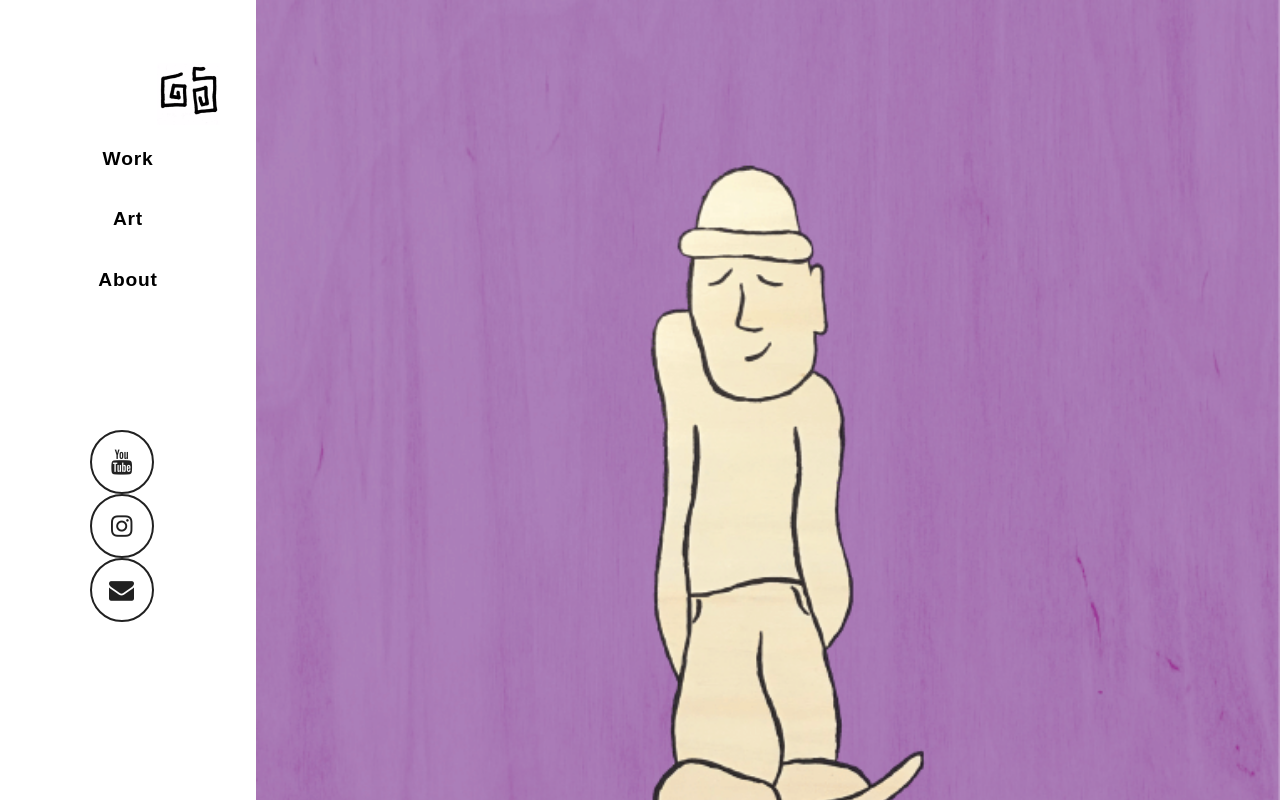
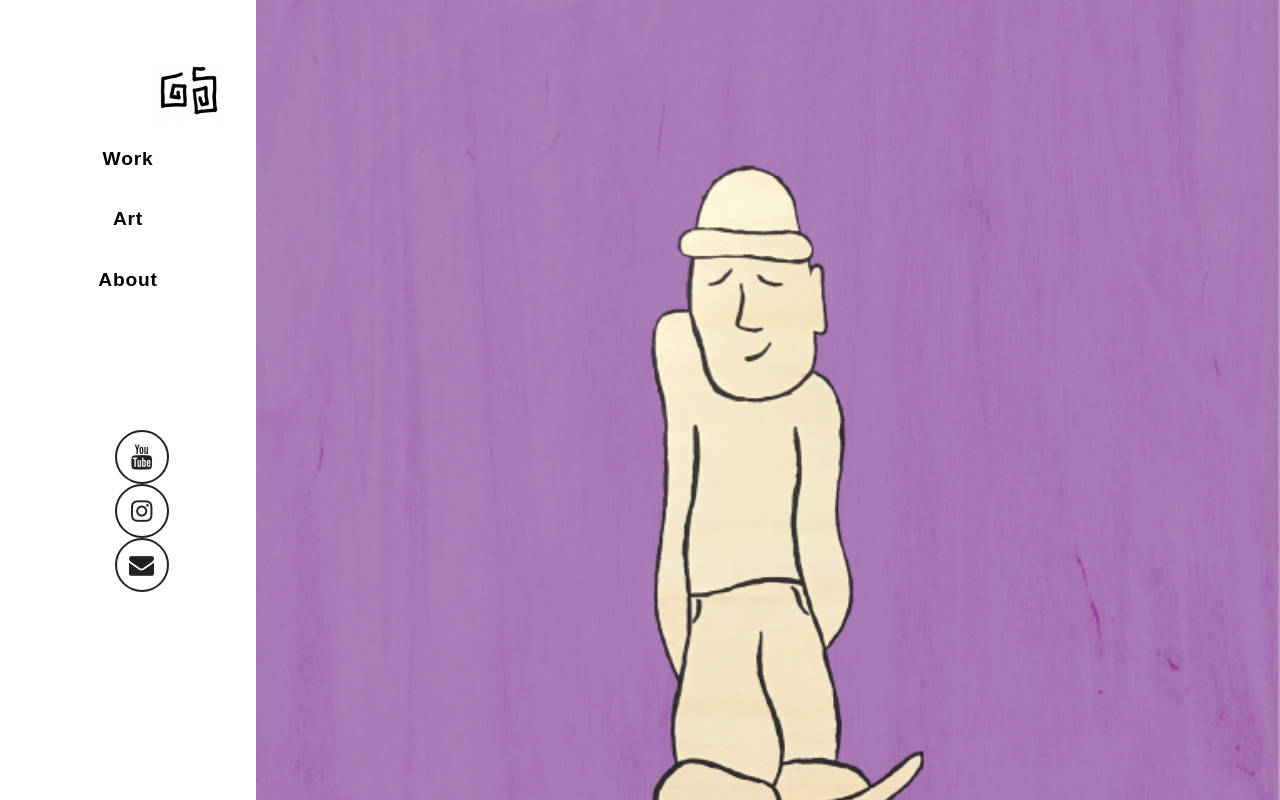
Before and after one commit to griffin-siebert/griffin-siebert.github.io, a plain HTML site: page index.html in a window 1280 px wide. Drawn offline with Linux system fonts and the light colour scheme.

Commit message:
made buttons smaller

```diff
--- a/style.scss
+++ b/style.scss
@@ -74,6 +74,9 @@ img {
   width:80px;
   padding-left:150px;
   height:auto;
+}
+.buttons{
+  padding-left:25px;
 }
 
 /*button*/
@@ -160,8 +163,8 @@ $font-size: 25px;
 
   a {
     text-decoration: none !important;
-    width: 60px;
-    height: 60px;
+    width: 50px;
+    height: 50px;
     display: flex;
     align-items: center;
     justify-content: center;
```
Also changed, not shown: style.css, 1 other file.
